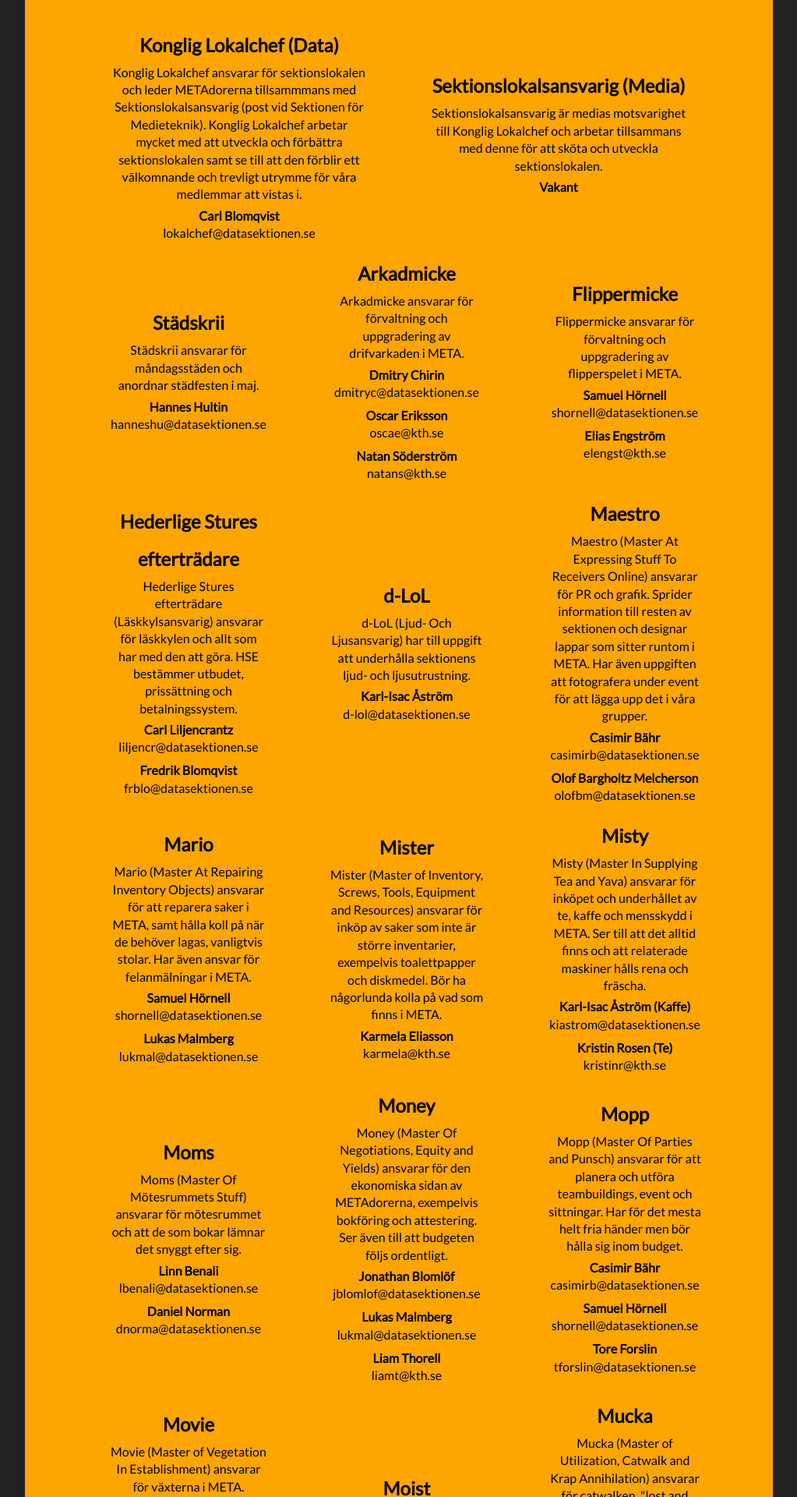
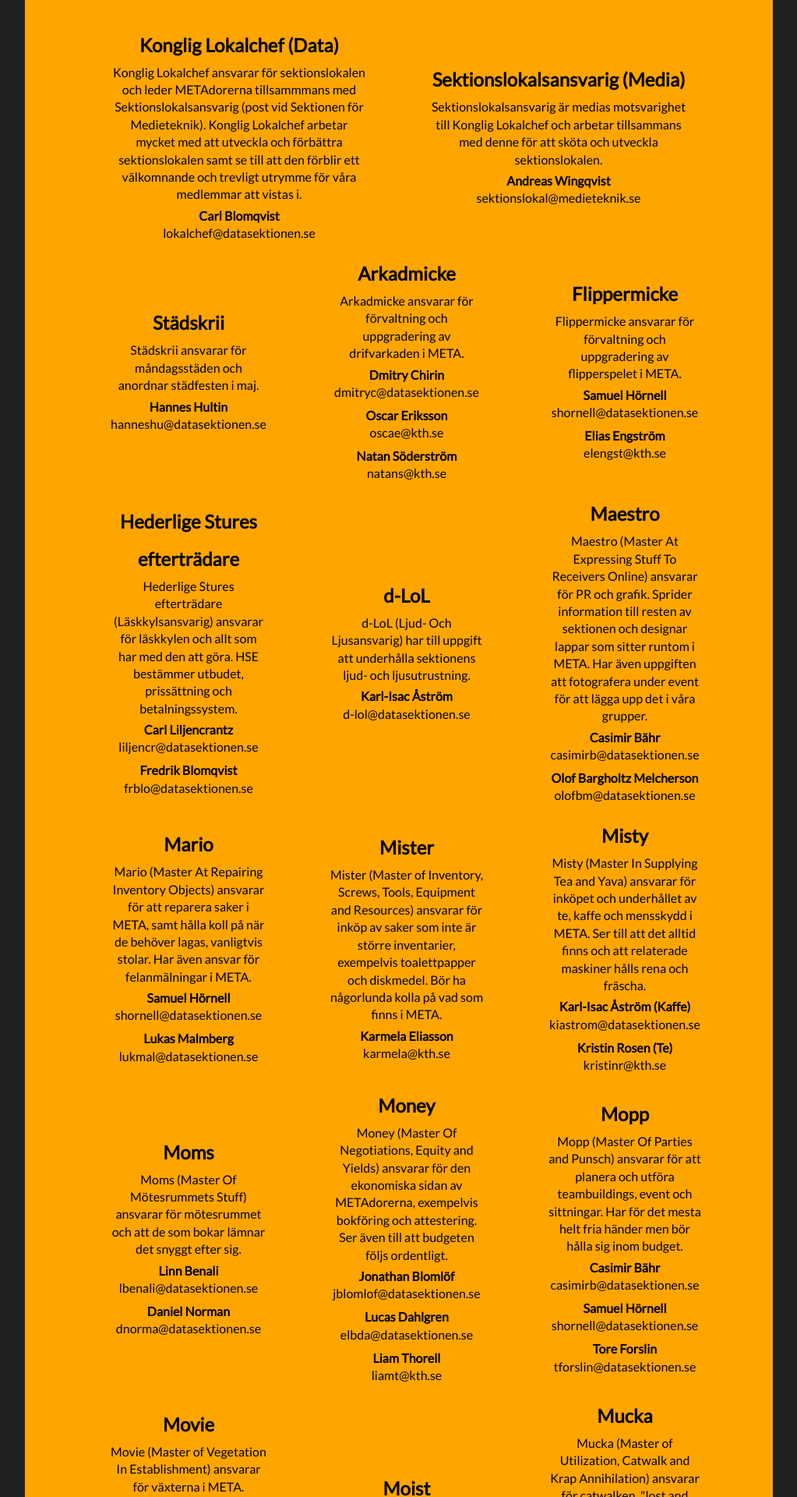
Before and after one commit to datasektionen/bea, a Next.js app: page /about in a window 1280 px wide. Shown: the part 437-2357 px from the top of the page at 78% size, without its empty margins (128-1151 px from the left). Built offline with nearby package versions, Linux system fonts and the light colour scheme.

Commit message:
Add SLA, update MONEY

```diff
--- a/src/app/(main)/about/data.ts
+++ b/src/app/(main)/about/data.ts
@@ -8,7 +8,13 @@ export const internFunkisar: Record<Role, Person[]> = {
             emailType: 'data',
         },
     ],
-    'sektionslokalsansvarig-media': [],
+    'sektionslokalsansvarig-media': [
+        {
+            name: 'Andreas Wingqvist',
+            email: 'sektionslokal',
+            emailType: 'media',
+        },
+    ],
     stadskrii: [
         {
             name: 'Hannes Hultin',
@@ -126,8 +132,8 @@ export const internFunkisar: Record<Role, Person[]> = {
             emailType: 'data',
         },
         {
-            name: 'Lukas Malmberg',
-            email: 'lukmal',
+            name: 'Lucas Dahlgren',
+            email: 'elbda',
             emailType: 'data',
         },
         {
```
